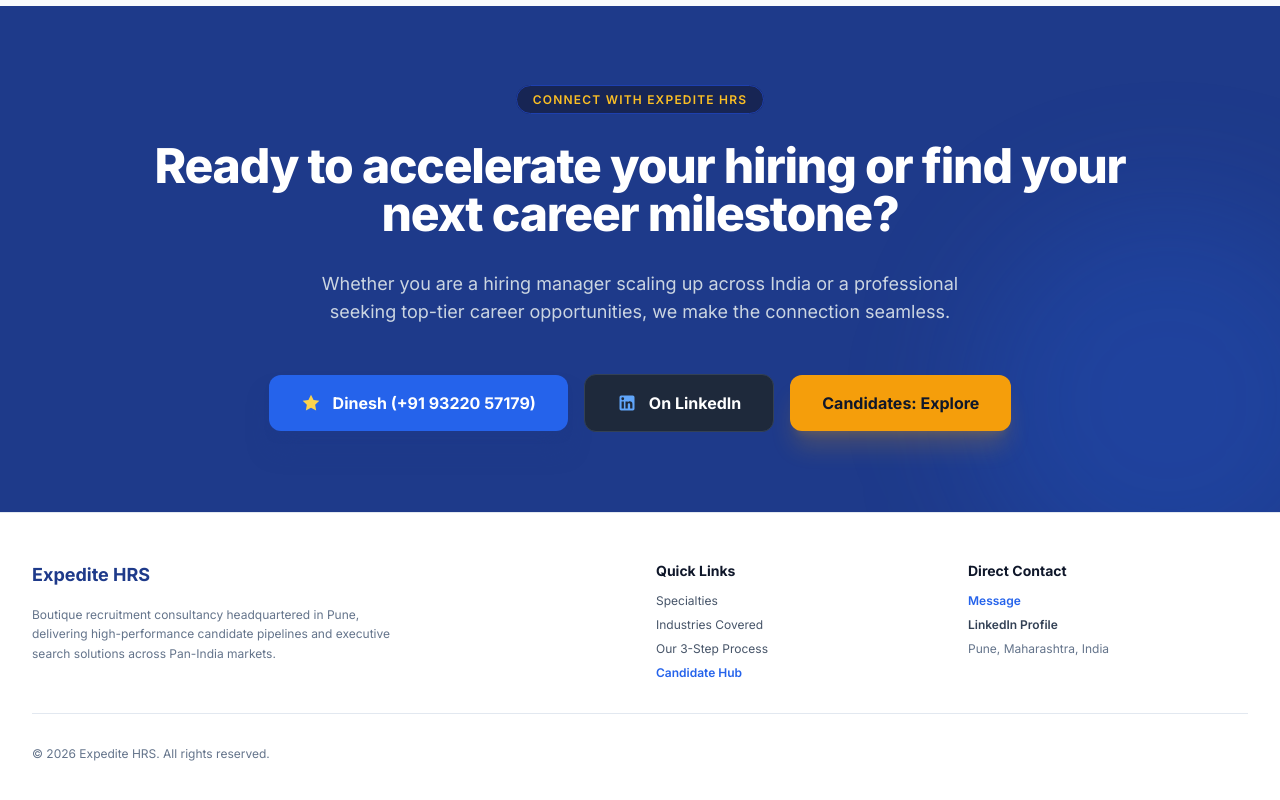
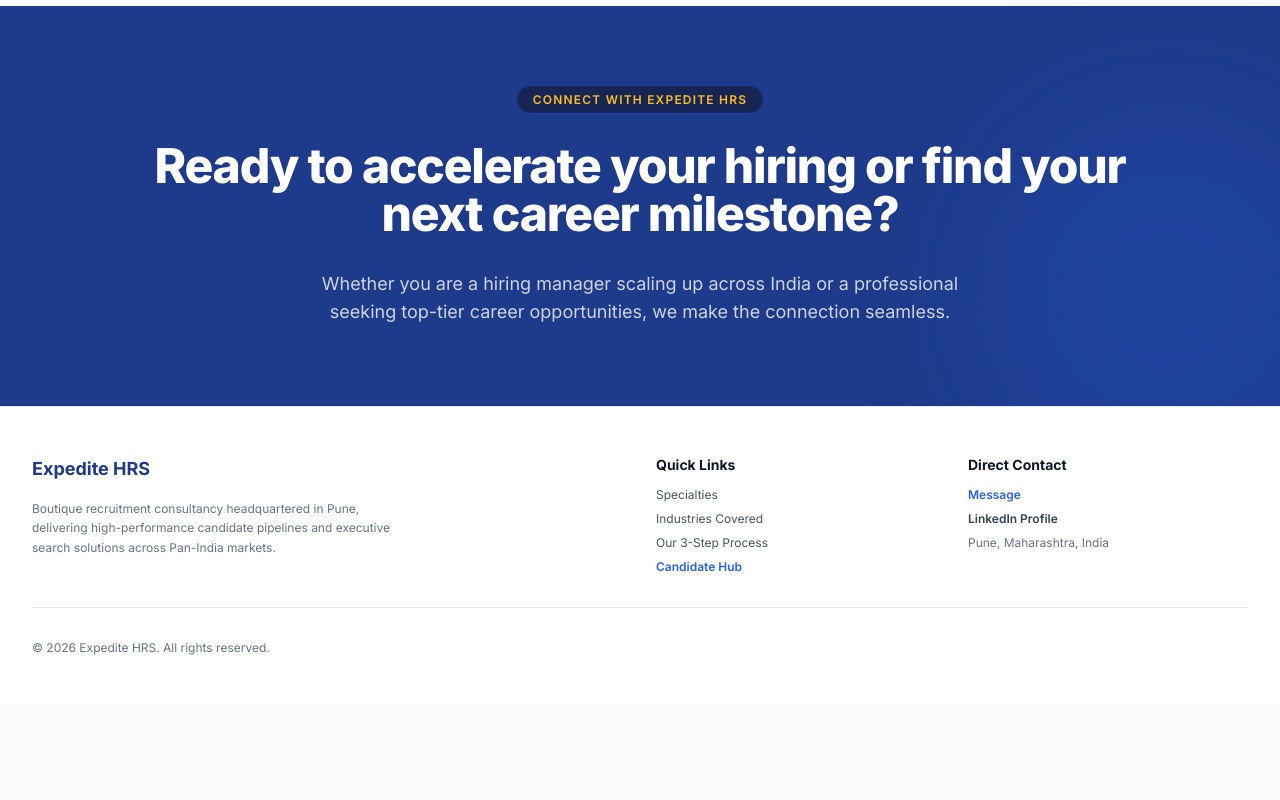
Before and after one commit to expeditehrs22/mywebsite, a plain HTML site: page index.html in a window 1280 px wide. Shown: the part 3055-3855 px from the top of the page. After the commit the page ends 3759 px from the top, so only its background shows below. Drawn offline with nearby package versions, Linux system fonts and the light colour scheme.

Commit message:
Remove employer CTAs and job portal links
Removed employer contact CTAs and candidate job portal link from the HTML.

```diff
--- a/index.html
+++ b/index.html
@@ -386,25 +386,6 @@
         Whether you are a hiring manager scaling up across India or a professional seeking top-tier career opportunities, we make the connection seamless.
       </p>
 
-      <div class="flex flex-col sm:flex-row items-center justify-center gap-4 pt-4">
-        <!-- Employer WhatsApp CTA -->
-        <a href="https://wa.me/919322057179?text=Hi%20Dinesh,%20I%20want%20to%20discuss%20recruitment%20services." target="_blank" class="w-full sm:w-auto inline-flex justify-center items-center gap-3 px-8 py-4 rounded-xl bg-blue-600 hover:bg-blue-500 text-white font-bold shadow-xl shadow-blue-900/50 transition-all">
-          <svg class="w-5 h-5 text-amber-300 fill-amber-300" viewBox="0 0 24 24"><path d="M12 2L15.09 8.26L22 9.27L17 14.14L18.18 21.02L12 17.77L5.82 21.02L7 14.14L2 9.27L8.91 8.26L12 2Z"/></svg>
-          Dinesh (+91 93220 57179)
-        </a>
-
-        <!-- Employer LinkedIn CTA -->
-        <a href="https://www.linkedin.com/in/hirebetterfaster" target="_blank" class="w-full sm:w-auto inline-flex justify-center items-center gap-3 px-8 py-4 rounded-xl bg-slate-800 hover:bg-slate-700 text-white font-bold border border-slate-700 transition-all">
-          <svg class="w-5 h-5 text-blue-400" fill="currentColor" viewBox="0 0 24 24"><path d="M19 3a2 2 0 0 1 2 2v14a2 2 0 0 1-2 2H5a2 2 0 0 1-2-2V5a2 2 0 0 1 2-2h14m-.5 15.5v-5.3a3.26 3.26 0 0 0-3.26-3.26c-.85 0-1.84.52-2.28 1.3v-1.11h-2.79v8.37h2.79v-4.93c0-.77.62-1.4 1.39-1.4a1.4 1.4 0 0 1 1.4 1.4v4.93h2.75M6.88 8.56a1.68 1.68 0 0 0 1.68-1.68c0-.93-.75-1.69-1.68-1.69a1.69 1.69 0 0 0-1.69 1.69c0 .93.76 1.68 1.69 1.68m1.39 9.94v-8.37H5.5v8.37h2.77z"/></svg>
-          On LinkedIn
-        </a>
-
-        <!-- Candidate Job Portal Placeholder -->
-        <a href="https://forjob.in" target="_blank" class="w-full sm:w-auto inline-flex justify-center items-center gap-3 px-8 py-4 rounded-xl bg-amber-500 hover:bg-amber-400 text-brand-slate font-bold shadow-xl shadow-amber-500/20 transition-all">
-          Candidates: Explore
-        </a>
-      </div>
-
     </div>
   </section>
 
```
